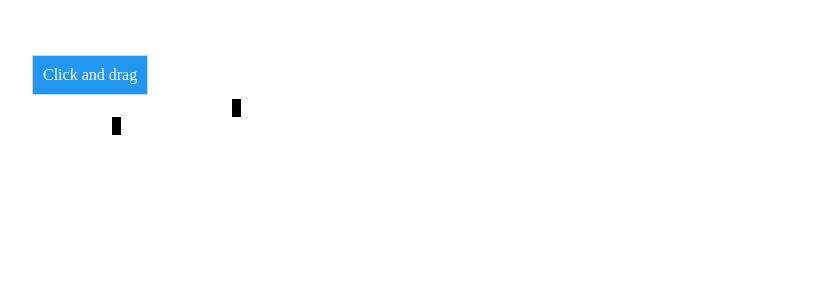
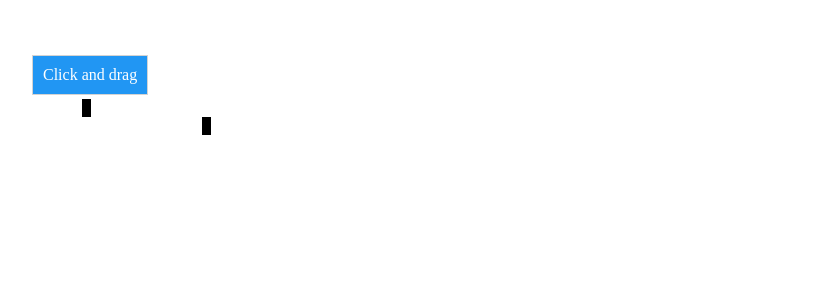
Before and after one commit to Illcarious/Illcarious.github.io, a Jekyll site: the page _posts/2019-09-04-Cross-That-Bridge.html, which Jekyll copies as it is, in a window 1280 px wide. Shown: the part 1585-1874 px from the top of the page, without its empty margins (224-1055 px from the left). Built offline with Jekyll 4.4.1, drawn with Linux system fonts in a browser that asks for light colours.

Commit message:
Update 2019-09-04-Cross-That-Bridge.html

```diff
--- a/_posts/2019-09-04-Cross-That-Bridge.html
+++ b/_posts/2019-09-04-Cross-That-Bridge.html
@@ -44,7 +44,7 @@
     position:relative;
     top:80px;
     bottom:500px;
-    left:200px;
+    left:50px;
 }
 .vr2 {
     width:9px;
@@ -52,7 +52,7 @@
     position:relative;
     top:80px;
     bottom:500px;
-    left:80px;
+    left:170px;
 }
 #mydivblock {
   padding: 10px;
```
